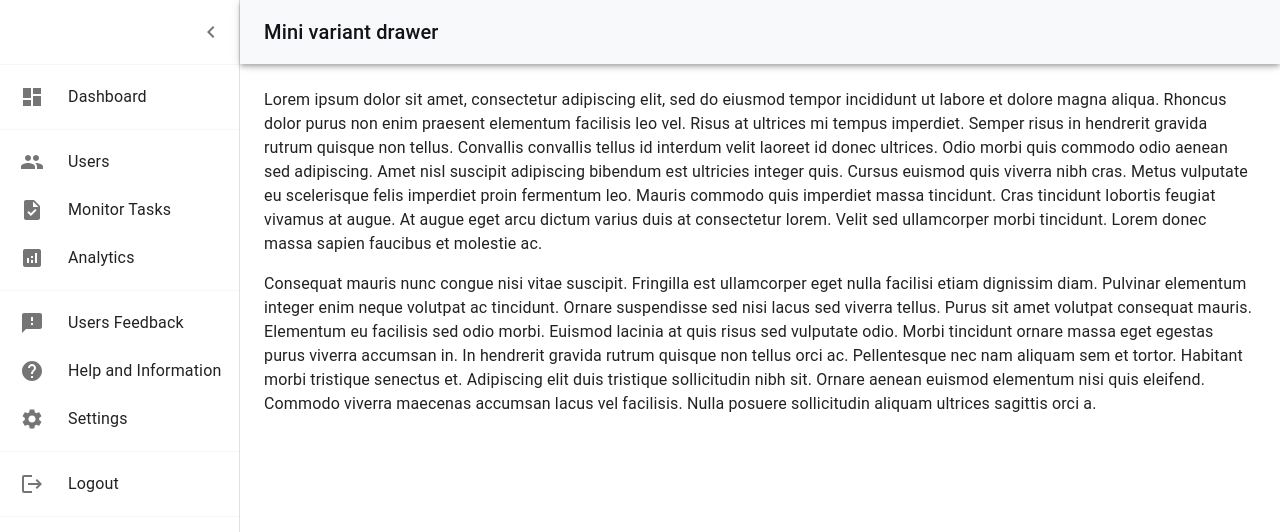
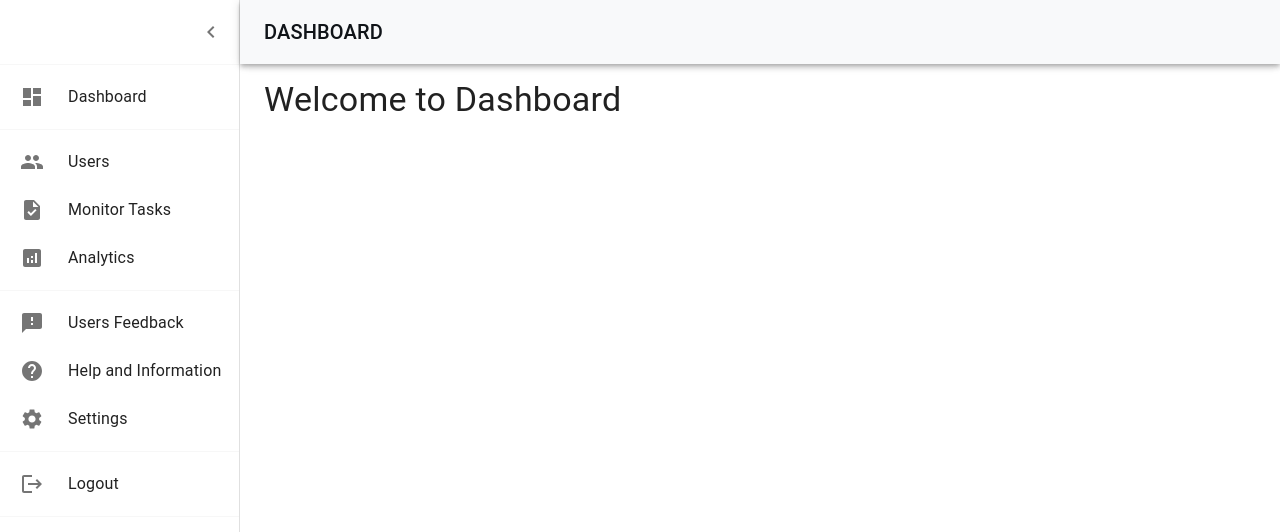
Before and after one commit to Salf1-Sabit/Todo-App-II, a React (Create React App) app: page /admin in a window 1280 px wide. Shown: the top 532 px of the page. Built offline with nearby package versions, Linux system fonts and the light colour scheme.

Commit message:
Sidebar mui completed

```diff
--- a/src/pages/admin/Admin.js
+++ b/src/pages/admin/Admin.js
@@ -2,16 +2,16 @@ import React from "react";
 import "./Admin.css";
 
 import Sidebar from "./global/Sidebar";
-import { Router, Route, Routes } from "react-router-dom";
-
-import Dashboard from "../admin/right-side/Dashboard";
+import { Box, Typography } from "@mui/material/";
 
 const Admin = () => {
   return (
     <>
       <div className="admin-main">
         <Sidebar />
-        <div className="content"></div>
+        <Box component="main" sx={{ flexGrow: 1, p: 3, marginTop: "55px" }}>
+          <Typography variant="h4">Welcome to Dashboard</Typography>
+        </Box>
       </div>
     </>
   );
--- a/src/pages/admin/global/Sidebar.jsx
+++ b/src/pages/admin/global/Sidebar.jsx
@@ -127,7 +127,7 @@ export default function MiniDrawer() {
             <MenuIcon />
           </IconButton>
           <Typography variant="h6" noWrap component="div">
-            Mini variant drawer
+            DASHBOARD
           </Typography>
         </Toolbar>
       </AppBar>
@@ -346,39 +346,6 @@ export default function MiniDrawer() {
         </List>
         <Divider />
       </Drawer>
-
-      <Box component="main" sx={{ flexGrow: 1, p: 3 }}>
-        <DrawerHeader />
-        <Typography paragraph>
-          Lorem ipsum dolor sit amet, consectetur adipiscing elit, sed do
-          eiusmod tempor incididunt ut labore et dolore magna aliqua. Rhoncus
-          dolor purus non enim praesent elementum facilisis leo vel. Risus at
-          ultrices mi tempus imperdiet. Semper risus in hendrerit gravida rutrum
-          quisque non tellus. Convallis convallis tellus id interdum velit
-          laoreet id donec ultrices. Odio morbi quis commodo odio aenean sed
-          adipiscing. Amet nisl suscipit adipiscing bibendum est ultricies
-          integer quis. Cursus euismod quis viverra nibh cras. Metus vulputate
-          eu scelerisque felis imperdiet proin fermentum leo. Mauris commodo
-          quis imperdiet massa tincidunt. Cras tincidunt lobortis feugiat
-          vivamus at augue. At augue eget arcu dictum varius duis at consectetur
-          lorem. Velit sed ullamcorper morbi tincidunt. Lorem donec massa sapien
-          faucibus et molestie ac.
-        </Typography>
-        <Typography paragraph>
-          Consequat mauris nunc congue nisi vitae suscipit. Fringilla est
-          ullamcorper eget nulla facilisi etiam dignissim diam. Pulvinar
-          elementum integer enim neque volutpat ac tincidunt. Ornare suspendisse
-          sed nisi lacus sed viverra tellus. Purus sit amet volutpat consequat
-          mauris. Elementum eu facilisis sed odio morbi. Euismod lacinia at quis
-          risus sed vulputate odio. Morbi tincidunt ornare massa eget egestas
-          purus viverra accumsan in. In hendrerit gravida rutrum quisque non
-          tellus orci ac. Pellentesque nec nam aliquam sem et tortor. Habitant
-          morbi tristique senectus et. Adipiscing elit duis tristique
-          sollicitudin nibh sit. Ornare aenean euismod elementum nisi quis
-          eleifend. Commodo viverra maecenas accumsan lacus vel facilisis. Nulla
-          posuere sollicitudin aliquam ultrices sagittis orci a.
-        </Typography>
-      </Box>
     </Box>
   );
 }
```
